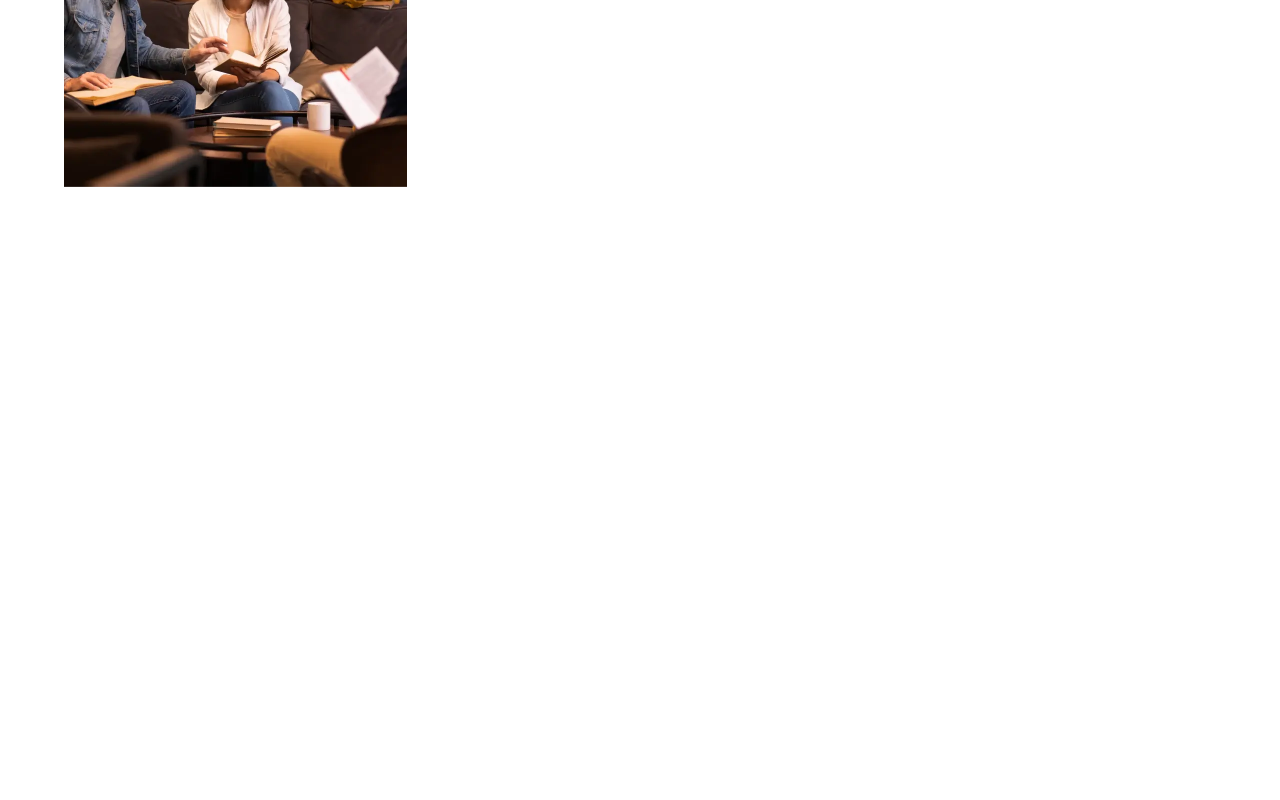
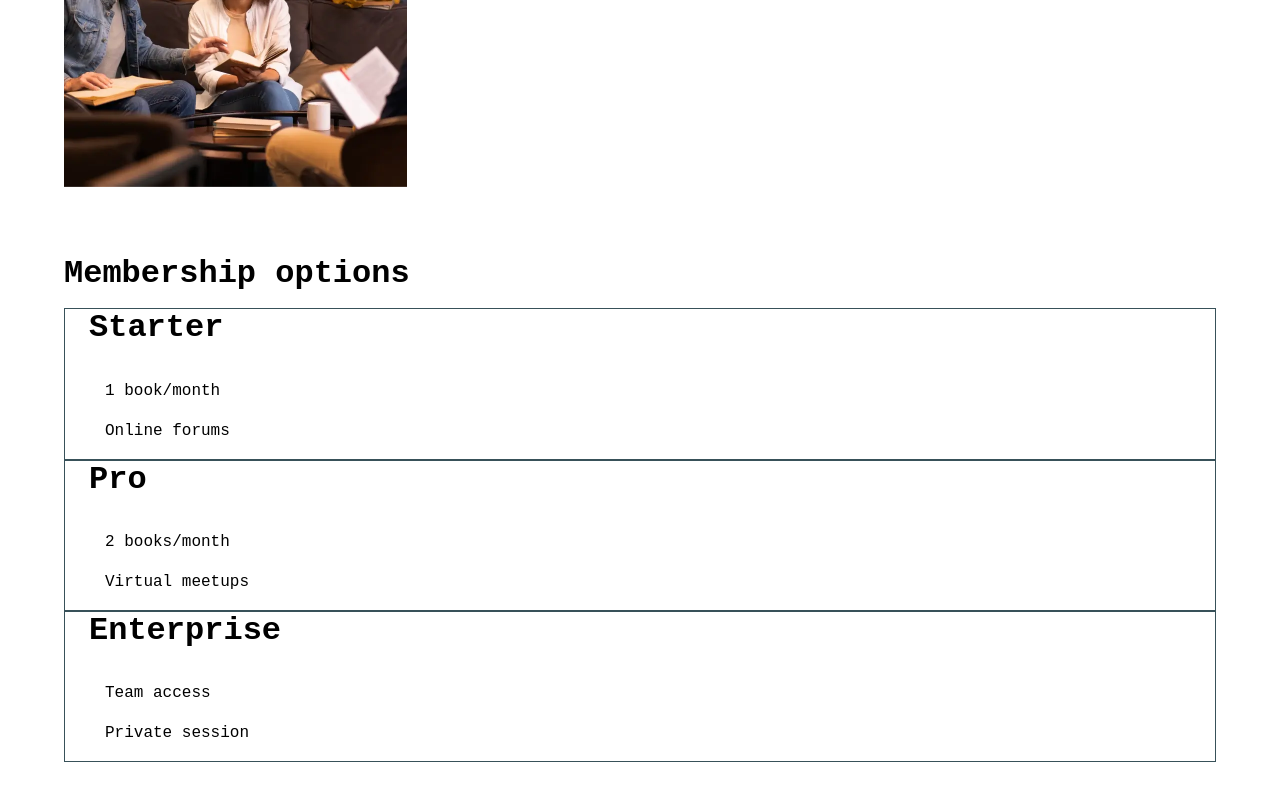
Before and after one commit to MNRSkills/Tech-Book-React-MUI-FM, a React (Vite) app: page / in a window 1280 px wide. Shown: the part 1764-2564 px from the top of the page. Before the commit the page ends 2019 px from the top, so only its background shows below. Built offline with nearby package versions, Linux system fonts and the light colour scheme; a web font is replaced by a local one.

Commit message:
adding a card component

```diff
--- a/src/App.jsx
+++ b/src/App.jsx
@@ -2,6 +2,7 @@ import { useState } from "react";
 import Hero from "./Components/Hero";
 import ReadTogether from "./Components/sections/ReadTogether";
 import NotYourAvgBook from "./Components/sections/NotYourAvgBook";
+import Membership from "./Components/sections/Membership";
 import Section from "./Components/Section";
 
 import { Container, Box } from "@mui/material";
@@ -23,6 +24,9 @@ function App() {
         <Section image={notyourbook} sx={{ textAlign: "left" }}>
           <NotYourAvgBook />
         </Section>
+        <Section>
+          <Membership />
+        </Section>
       </Container>
     </>
   );
--- /dev/null
+++ b/src/Components/Cards.jsx
@@ -0,0 +1,35 @@
+import {
+  Typography,
+  Button,
+  Container,
+  List,
+  ListItem,
+  Box,
+} from "@mui/material";
+
+const Cards = ({ accessTier }) => {
+  return (
+    <>
+      <Container sx={{ border: "1px solid #385159 " }}>
+        <Typography
+          variant="h1"
+          sx={{ fontSize: "2em", fontWeight: "bold", mb: 2 }}
+        >
+          {accessTier.title}
+        </Typography>
+        <Box>
+          <List>
+            <ListItem>
+              <Typography>{accessTier.access1}</Typography>
+            </ListItem>
+            <ListItem>
+              <Typography>{accessTier.access2}</Typography>
+            </ListItem>
+          </List>
+        </Box>
+      </Container>
+    </>
+  );
+};
+
+export default Cards;
--- a/src/Components/sections/Membership.jsx
+++ b/src/Components/sections/Membership.jsx
@@ -1,7 +1,46 @@
-
-
+import { Box, Container, Button, Typography } from "@mui/material";
+import Cards from "../Cards";
 const Membership = () => {
-  return <div></div>;
+  const cardData = [
+    {
+      title: "Starter",
+      price: "19",
+      icon: "icon",
+      access1: "1 book/month",
+      access2: "Online forums",
+    },
+    {
+      title: "Pro",
+      price: "29",
+      icon: "icon",
+      access1: "2 books/month",
+      access2: "Virtual meetups",
+    },
+    {
+      title: "Enterprise",
+      price: "Custom",
+      icon: "icon",
+      access1: "Team access",
+      access2: "Private session",
+    },
+  ];
+  return (
+    <>
+      <Box>
+        <Typography
+          variant="h1"
+          sx={{ fontSize: "2em", fontWeight: "bold", mb: 2 }}
+        >
+          Membership options
+        </Typography>
+        <Box>
+          {cardData.map((accessTier, index) => {
+            return <Cards accessTier={accessTier} key={index} />;
+          })}
+        </Box>
+      </Box>
+    </>
+  );
 };
 
 export default Membership;
--- a/src/Components/sections/NotYourAvgBook.jsx
+++ b/src/Components/sections/NotYourAvgBook.jsx
@@ -7,7 +7,7 @@ import {
   ListItemIcon,
   ListItemText,
 } from "@mui/material";
-import NotYourBook from "../assets/images/image-not-average-mobile.webp";
+// import NotYourBook from "../assets/images/image-not-average-mobile.webp";
 
 function NotYourAvgBook() {
   return (
```
